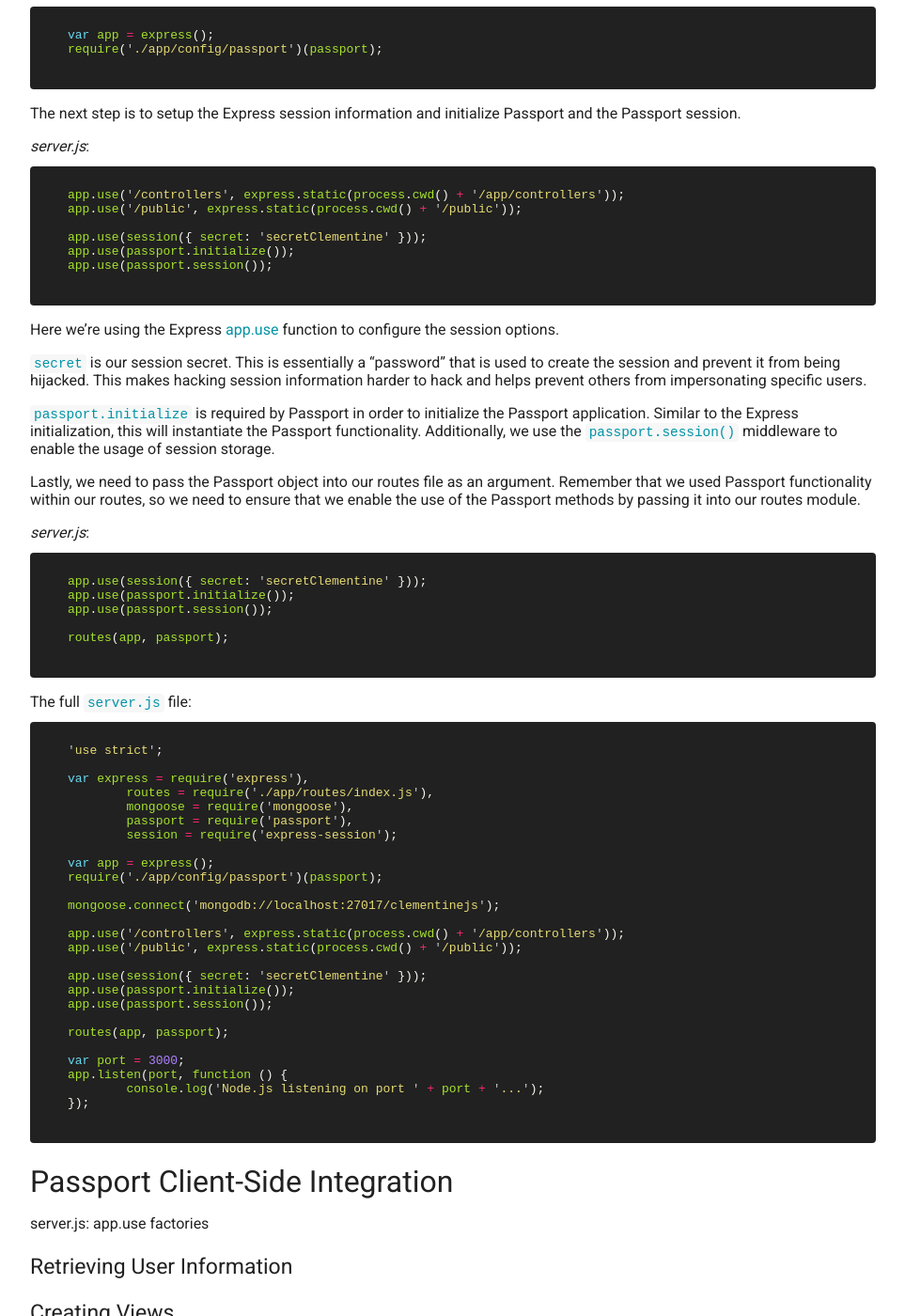
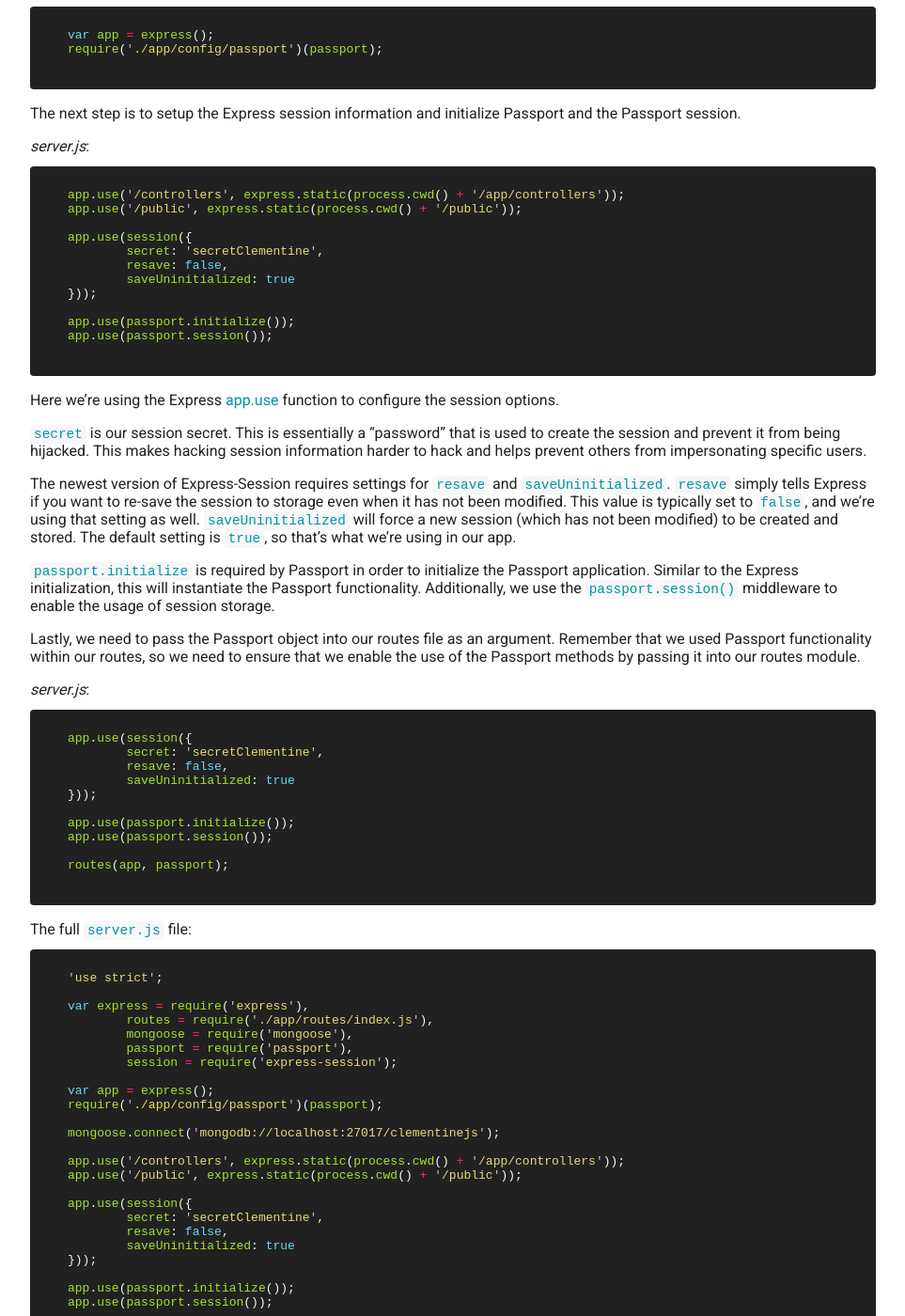
Before and after one commit to johnstonbl01/clementinejs, a Jekyll site: the page built from tutorials/tutorial-passport.md, in a window 1280 px wide and 1400 px high, scrolled down 19464 px. Shown: the whole window at 94% size, without its empty margins (158-1121 px from the left). Built offline with Jekyll 4.4.1, drawn with Linux system fonts in a browser that asks for light colours; Markdown is read by kramdown in place of the engine named in the settings.

Commit message:
Update Express-Session object options and description.

````diff
--- a/tutorials/tutorial-passport.md
+++ b/tutorials/tutorial-passport.md
@@ -970,7 +970,12 @@ _server.js_:
 app.use('/controllers', express.static(process.cwd() + '/app/controllers'));
 app.use('/public', express.static(process.cwd() + '/public'));
 
-app.use(session({ secret: 'secretClementine' }));
+app.use(session({
+	secret: 'secretClementine',
+	resave: false,
+	saveUninitialized: true
+}));
+
 app.use(passport.initialize());
 app.use(passport.session());
 ```
@@ -979,6 +984,8 @@ Here we're using the Express [app.use](http://expressjs.com/4x/api.html#app.use)
 
 `secret` is our session secret. This is essentially a "password" that is used to create the session and prevent it from being hijacked. This makes hacking session information harder to hack and helps prevent others from impersonating specific users.
 
+The newest version of Express-Session requires settings for `resave` and `saveUninitialized`. [`resave`](https://github.com/expressjs/session#resave) simply tells Express if you want to re-save the session to storage even when it has not been modified. This value is typically set to `false`, and we're using that setting as well. [`saveUninitialized`](https://github.com/expressjs/session#saveuninitialized) will force a new session (which has not been modified) to be created and stored. The default setting is `true`, so that's what we're using in our app.
+
 [`passport.initialize`](http://passportjs.org/docs/configure) is required by Passport in order to initialize the Passport application. Similar to the Express initialization, this will instantiate the Passport functionality. Additionally, we use the [`passport.session()`](http://passportjs.org/docs/configure) middleware to enable the usage of session storage.
 
 Lastly, we need to pass the Passport object into our routes file as an argument. Remember that we used Passport functionality within our routes, so we need to ensure that we enable the use of the Passport methods by passing it into our routes module.
@@ -986,7 +993,12 @@ Lastly, we need to pass the Passport object into our routes file as an argument.
 _server.js_:
 
 ```js
-app.use(session({ secret: 'secretClementine' }));
+app.use(session({
+	secret: 'secretClementine',
+	resave: false,
+	saveUninitialized: true
+}));
+
 app.use(passport.initialize());
 app.use(passport.session());
 
@@ -1012,7 +1024,12 @@ mongoose.connect('mongodb://localhost:27017/clementinejs');
 app.use('/controllers', express.static(process.cwd() + '/app/controllers'));
 app.use('/public', express.static(process.cwd() + '/public'));
 
-app.use(session({ secret: 'secretClementine' }));
+app.use(session({
+	secret: 'secretClementine',
+	resave: false,
+	saveUninitialized: true
+}));
+
 app.use(passport.initialize());
 app.use(passport.session());
 
````
